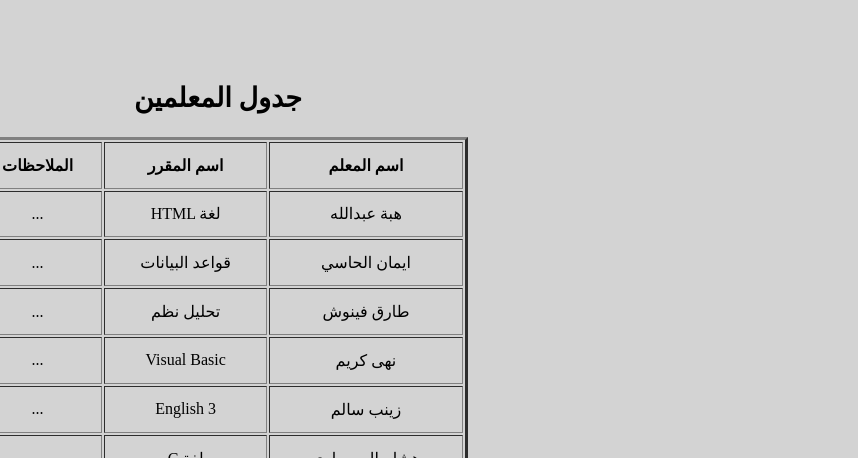
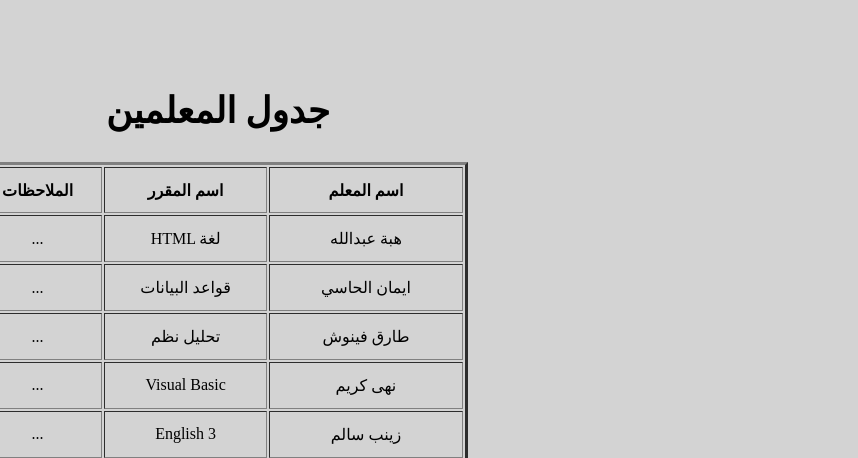
Before and after one commit to MedoEmtir/Ali-Elawamy, a plain HTML site: page cit.html in a window 1280 px wide. Shown: the part 642-1100 px from the top of the page, without its empty margins (422-1280 px from the left). Drawn offline with Linux system fonts and the light colour scheme; a web font is replaced by a local one.

Commit message:
Update cit.html

```diff
--- a/cit.html
+++ b/cit.html
@@ -29,7 +29,7 @@
 			</div>
 			<br><br><br>
 			<div align="center" >
-				<font face="amiri" size="4" color="black" ><h2>جدول المعلمين</h2></font>
+				<font face="amiri" size="5" color="black" ><h2>جدول المعلمين</h2></font>
 				<table border="3" width="500" height="350"  >
 					<tr><th><font face="amiri" size="3" >الملاحظات</font><th><font face="amiri" size="3">اسم المقرر</font><th><font face="amiri" size="3">اسم المعلم</font></tr>
 					<tr><td align="center"><font face="amiri">...</font><td align="center"><font face="amiri">HTML لغة</font><td align="center"><font face="amiri">هبة عبدالله</font></tr>
```
